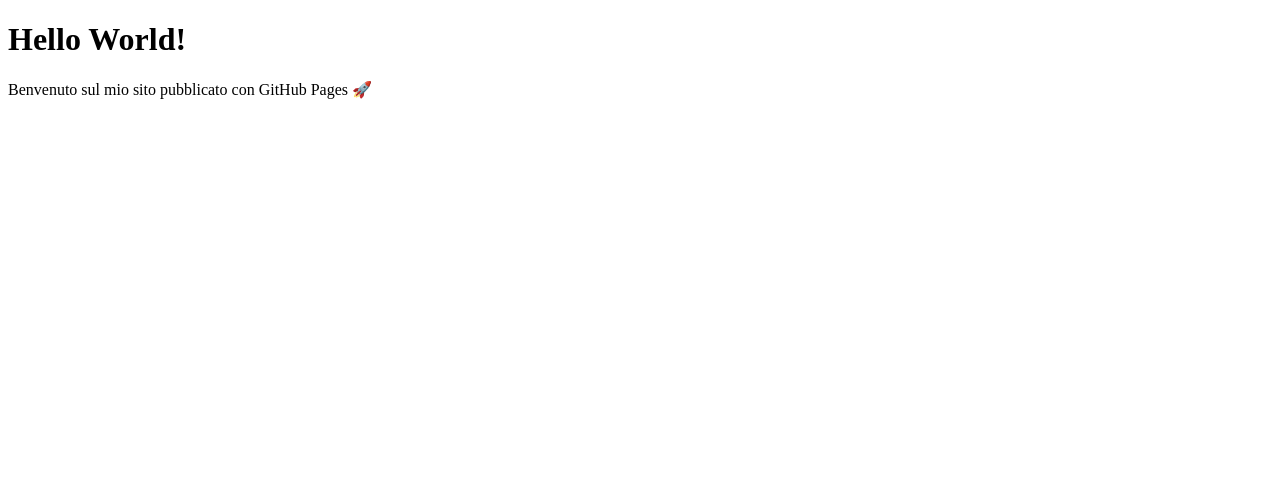
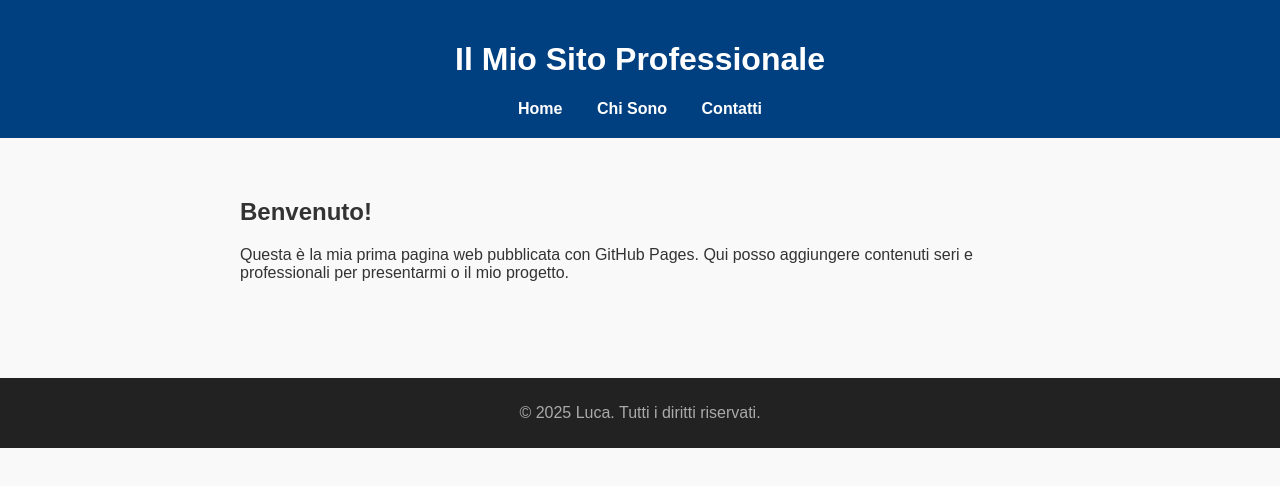
Before and after one commit to luca8099/sito, a plain HTML site: page index.html in a window 1280 px wide. Drawn offline with Linux system fonts and the light colour scheme.

Commit message:
Update index.html

```diff
--- a/index.html
+++ b/index.html
@@ -1,12 +1,62 @@
 <!DOCTYPE html>
-<html>
+<html lang="it">
 <head>
-  <title>Il mio primo sito</title>
+  <meta charset="UTF-8">
+  <meta name="viewport" content="width=device-width, initial-scale=1.0">
+  <title>Il Mio Sito Professionale</title>
+  <style>
+    body {
+      font-family: Arial, sans-serif;
+      margin: 0;
+      padding: 0;
+      background-color: #f9f9f9;
+      color: #333;
+    }
+    header {
+      background-color: #004080;
+      color: white;
+      padding: 20px;
+      text-align: center;
+    }
+    nav a {
+      color: white;
+      margin: 0 15px;
+      text-decoration: none;
+      font-weight: bold;
+    }
+    main {
+      padding: 40px;
+      max-width: 800px;
+      margin: auto;
+    }
+    footer {
+      background-color: #222;
+      color: #aaa;
+      text-align: center;
+      padding: 10px;
+      margin-top: 40px;
+    }
+  </style>
 </head>
 <body>
-  <!-- Refresh deploy -->
 
-  <h1>Hello World!</h1>
-  <p>Benvenuto sul mio sito pubblicato con GitHub Pages 🚀</p>
+<header>
+  <h1>Il Mio Sito Professionale</h1>
+  <nav>
+    <a href="#">Home</a>
+    <a href="#">Chi Sono</a>
+    <a href="#">Contatti</a>
+  </nav>
+</header>
+
+<main>
+  <h2>Benvenuto!</h2>
+  <p>Questa è la mia prima pagina web pubblicata con GitHub Pages. Qui posso aggiungere contenuti seri e professionali per presentarmi o il mio progetto.</p>
+</main>
+
+<footer>
+  <p>&copy; 2025 Luca. Tutti i diritti riservati.</p>
+</footer>
+
 </body>
 </html>
```
